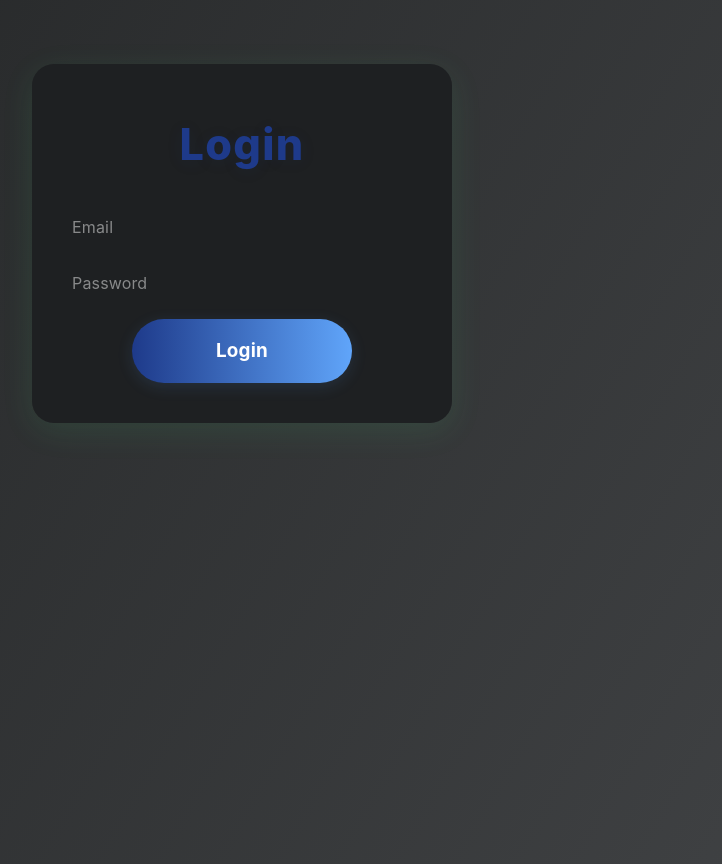
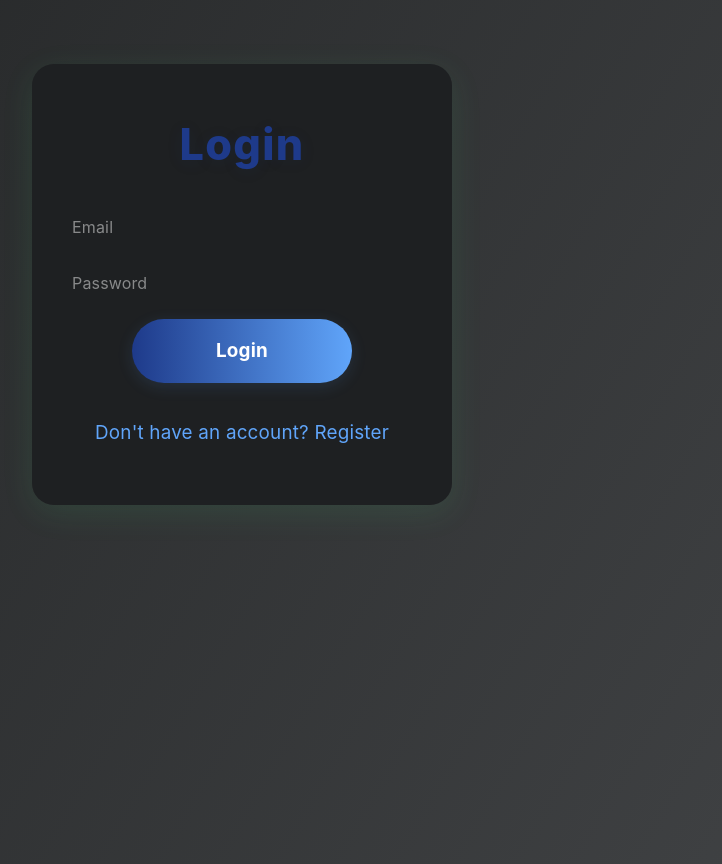
Before and after one commit to wl0182/Restaurant-Ordering-System, a React (Vite) app in the folder frontend/: page /login in a window 1280 px wide. Shown: the whole page, without its empty margins (398-1120 px from the left). Built offline with nearby package versions, Linux system fonts and the light colour scheme.

Commit message:
feat: add registration link to LoginPage for new users

```diff
--- a/frontend/src/pages/LoginPage.jsx
+++ b/frontend/src/pages/LoginPage.jsx
@@ -44,6 +44,11 @@ const LoginPage = () => {
                 <button className="home-button" type="submit">Login</button>
                 {error && <div style={{ color: 'red', marginTop: 8 }}>{error}</div>}
             </form>
+            <div style={{ marginTop: 18 }}>
+                <button className="home-button" style={{ background: 'none', color: '#60a5fa', border: 'none', boxShadow: 'none', fontWeight: 400 }} onClick={() => navigate('/register')}>
+                    Don't have an account? Register
+                </button>
+            </div>
         </div>
     );
 };
```
